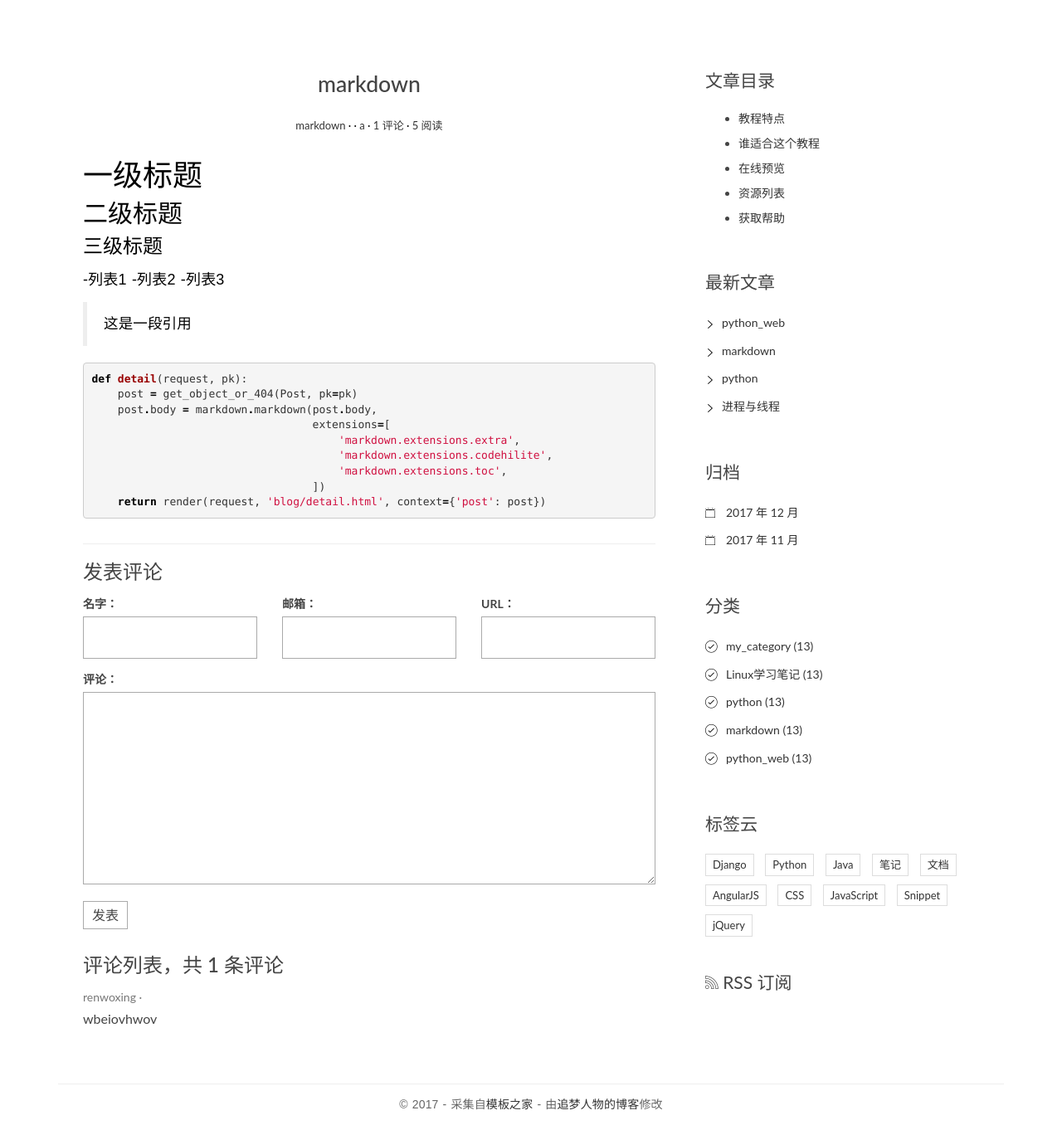
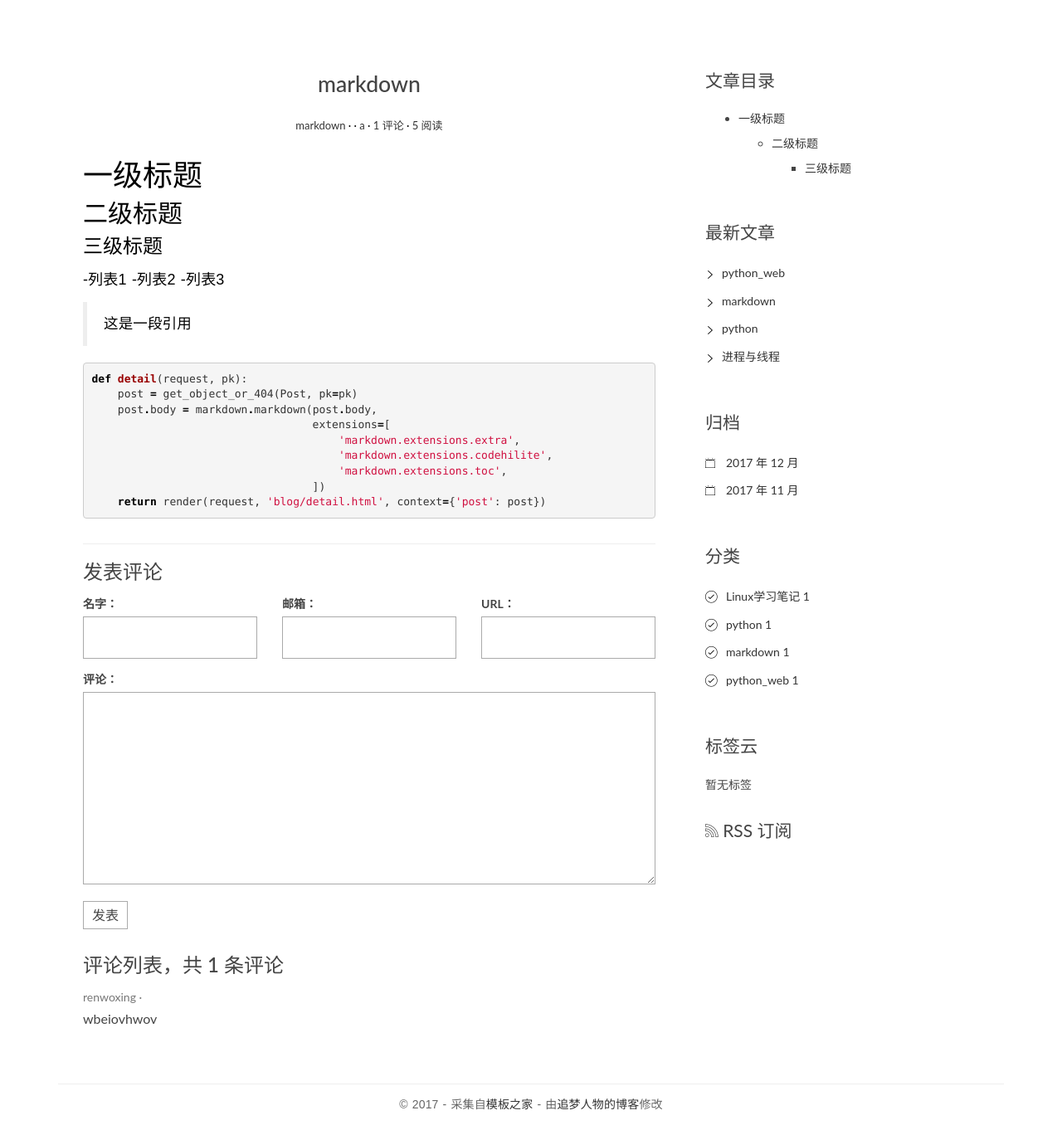
Before and after one commit to GreaterCode/python_web, a Django app: page /post/4/ in a window 1280 px wide. Shown: the part 91-1453 px from the top of the page at 83% size. Run offline with Django 3.2, Linux system fonts and the light colour scheme; data comes from the database, SQL or seed files in the repository; some libraries are stand-ins or nearby versions.

Commit message:
本次主要增加了四个功能
1、统计各个分类下的文章数
2、增加了标签功能
3、订阅功能
4、文章自动生成目录

```diff
--- a/blogproject/blog/templatetags/blog_tags.py
+++ b/blogproject/blog/templatetags/blog_tags.py
@@ -1,5 +1,7 @@
 from django import template
-from ..models  import Post,Category
+from ..models  import Post,Category,Tag
+from django.db.models import Count
+
 
 register = template.Library()
 
@@ -13,4 +15,8 @@
 
 @register.simple_tag
 def get_categories():
-	return Category.objects.all()
+	return Category.objects.annotate(num_posts = Count('post')).filter(num_posts__gt = 0)
+
+@register.simple_tag
+def get_tags():
+	return  Tag.objects.annotate(num_posts = Count('post')).filter(num_posts__gt = 0)
--- a/blogproject/blog/urls.py
+++ b/blogproject/blog/urls.py
@@ -8,5 +8,6 @@
 	url(r'^post/(?P<pk>[0-9]+)/$', views.PostDetailView.as_view(), name='detail'),
 	url(r'^archives/(?P<year>[0-9]{4})/(?P<month>[0-9]{1,2})/$',views.ArchivesView.as_view(),name = 'archives'),
 	url(r'^category/(?P<pk>[0-9]+)/$',views.CategoryView.as_view(),name = 'category'),
+	url(r'^tag/(?P<pk>[0-9]+)/$',views.TagView.as_view(),name = 'tag'),
 
 ]
--- a/blogproject/blog/views.py
+++ b/blogproject/blog/views.py
@@ -5,120 +5,152 @@
 from comments.forms import CommentForm
 from .models import Post,Category
 from django.views.generic import ListView,DetailView
-from django.core.paginator import Paginator
-
+from markdown.extensions.toc import TocExtension
+from django.utils.text import slugify
 
 
 
 # Create your views here.
 class IndexView(ListView):
-	model = Post
-	template_name = 'blog/index.html'
-	context_object_name = 'post_list'
+    model = Post
+    template_name = 'blog/index.html'
+    context_object_name = 'post_list'
 
-	#开启分页功能
-	paginate_by = 2
+    #开启分页功能
+    paginate_by = 1
 
-	def get_context_data(self,**kwargs):
-		#获取父类生成的传递给模版的字典
-		context = super().get_context_data(**kwargs)
+    def get_context_data(self, **kwargs):
+        """
+        在视图函数中将模板变量传递给模板是通过给 render 函数的 context 参数传递一个字典实现的，
+        例如 render(request, 'blog/index.html', context={'post_list': post_list})，
+        这里传递了一个 {'post_list': post_list} 字典给模板。
+        在类视图中，这个需要传递的模板变量字典是通过 get_context_data 获得的，
+        所以我们复写该方法，以便我们能够自己再插入一些我们自定义的模板变量进去。
+        """
 
-		#从父类的字典中获取paginator、page_obj、is_paginated
-		#paginator：Paginator的一个实例
-		#page_obj:Page的实例
-		#is_paginated:指示是否已经分页
-		paginator = context.get('paginator')
-		page = context.get('page_obj')
-		is_paginated = context.get('is_paginated')
+        # 首先获得父类生成的传递给模板的字典。
+        context = super().get_context_data(**kwargs)
 
-		#调用自己实现的pagination_data获取显示分页的内容
-		pagination_data = self.pagination_data(paginator,page,is_paginated)
+        # 父类生成的字典中已有 paginator、page_obj、is_paginated 这三个模板变量，
+        # paginator 是 Paginator 的一个实例，
+        # page_obj 是 Page 的一个实例，
+        # is_paginated 是一个布尔变量，用于指示是否已分页。
+        # 例如如果规定每页 10 个数据，而本身只有 5 个数据，其实就用不着分页，此时 is_paginated=False。
+        # 关于什么是 Paginator，Page 类在 Django Pagination 简单分页：http://zmrenwu.com/post/34/ 中已有详细说明。
+        # 由于 context 是一个字典，所以调用 get 方法从中取出某个键对应的值。
+        paginator = context.get('paginator')
+        page = context.get('page_obj')
+        is_paginated = context.get('is_paginated')
 
-		#将分页导航条的模板变量更新到context中
-		context.update(pagination_data)
+        # 调用自己写的 pagination_data 方法获得显示分页导航条需要的数据，见下方。
+        pagination_data = self.pagination_data(paginator, page, is_paginated)
 
-		#返回更新后的context
-		return context
+        # 将分页导航条的模板变量更新到 context 中，注意 pagination_data 方法返回的也是一个字典。
+        context.update(pagination_data)
 
-	def pagination_data(self,paginator,page,is_paginated):
-		if not is_paginated:
-			#若无分页，则无需显示分页导航条
-			return {}
+        # 将更新后的 context 返回，以便 ListView 使用这个字典中的模板变量去渲染模板。
+        # 注意此时 context 字典中已有了显示分页导航条所需的数据。
+        return context
 
-		#当前页左边连续的页码号，初值为空
-		left = []
+    def pagination_data(self, paginator, page, is_paginated):
+        if not is_paginated:
+            # 如果没有分页，则无需显示分页导航条，不用任何分页导航条的数据，因此返回一个空的字典
+            return {}
 
-		#当前页右边连续的页码号，初值为空
-		right = []
+        # 当前页左边连续的页码号，初始值为空
+        left = []
 
-		#标识第一页页码后面是否需要省略号
-		left_has_more = False
+        # 当前页右边连续的页码号，初始值为空
+        right = []
 
-		#标识最后一页前是否需要省略号
-		right_has_more = False
+        # 标示第 1 页页码后是否需要显示省略号
+        left_has_more = False
 
-    	#标识是否需要显示第一页
-		first = False
+        # 标示最后一页页码前是否需要显示省略号
+        right_has_more = False
 
-		#标识是否需要显示最后一页
-		last = False
+        # 标示是否需要显示第 1 页的页码号。
+        # 因为如果当前页左边的连续页码号中已经含有第 1 页的页码号，此时就无需再显示第 1 页的页码号，
+        # 其它情况下第一页的页码是始终需要显示的。
+        # 初始值为 False
+        first = False
 
-		#获得用户当前请求的页码号
-		page_number = page.number
+        # 标示是否需要显示最后一页的页码号。
+        # 需要此指示变量的理由和上面相同。
+        last = False
 
-		#获得分页后的总页数
-		total_pages = paginator.num_pages
+        # 获得用户当前请求的页码号
+        page_number = page.number
 
-		#获得整个分页页码列表，如[1,2,3,4,5]
-		page_range = paginator.page_range
+        # 获得分页后的总页数
+        total_pages = paginator.num_pages
 
-		if page_number == 1:
-			#获取当前页右边的连续页码号
-			right = page_range[page_number:page_number+1]
-			#如果最右边的页码比倒数第二页小，则需显示省略号
-			if right[-1] < total_pages -1:
-				right_has_more = True
+        # 获得整个分页页码列表，比如分了四页，那么就是 [1, 2, 3, 4]
+        page_range = paginator.page_range
 
-			#若最右边页码比最后一页还小，则显示最后一页页码
-			if right[-1] < total_pages:
-				last = True
-		elif page_number == total_pages:
-			#如果用户请求最后一页,
-			if (page_number - 3) > 0:
-				left = page_range[page_number - 3:page_number -1]
-			else:
-				left = 0
+        if page_number == 1:
+            # 如果用户请求的是第一页的数据，那么当前页左边的不需要数据，因此 left=[]（已默认为空）。
+            # 此时只要获取当前页右边的连续页码号，
+            # 比如分页页码列表是 [1, 2, 3, 4]，那么获取的就是 right = [2, 3]。
+            # 注意这里只获取了当前页码后连续两个页码，你可以更改这个数字以获取更多页码。
+            right = page_range[page_number:page_number + 2]
 
-			if left[0] > 2:
-				left_has_more = True
+            # 如果最右边的页码号比最后一页的页码号减去 1 还要小，
+            # 说明最右边的页码号和最后一页的页码号之间还有其它页码，因此需要显示省略号，通过 right_has_more 来指示。
+            if right[-1] < total_pages - 1:
+                right_has_more = True
 
-			if left[0] > 1:
-				first = True
-		else:
-			left = page_range[(page_number - 3) if (page_number - 3) > 0 else 0:page_number - 1]
-			right = page_number[page_number:page_number + 2]
+            # 如果最右边的页码号比最后一页的页码号小，说明当前页右边的连续页码号中不包含最后一页的页码
+            # 所以需要显示最后一页的页码号，通过 last 来指示
+            if right[-1] < total_pages:
+                last = True
 
-			if right[-1] < total_pages - 1:
-				right_has_more = True
-			if right[-1] < total_pages:
-				last = True
+        elif page_number == total_pages:
+            # 如果用户请求的是最后一页的数据，那么当前页右边就不需要数据，因此 right=[]（已默认为空），
+            # 此时只要获取当前页左边的连续页码号。
+            # 比如分页页码列表是 [1, 2, 3, 4]，那么获取的就是 left = [2, 3]
+            # 这里只获取了当前页码后连续两个页码，你可以更改这个数字以获取更多页码。
+            left = page_range[(page_number - 3) if (page_number - 3) > 0 else 0:page_number - 1]
 
-			if left[0] > 2:
-				left_has_more = True
+            # 如果最左边的页码号比第 2 页页码号还大，
+            # 说明最左边的页码号和第 1 页的页码号之间还有其它页码，因此需要显示省略号，通过 left_has_more 来指示。
+            if left[0] > 2:
+                left_has_more = True
 
-			if left[0] > 1:
-				first = True
-		data = {
-		'left':left,
-		'right':right,
-		'left_has_more':left_has_more,
-		'right_has_more':right_has_more,
-		'first':first,
-		'last':last,
+            # 如果最左边的页码号比第 1 页的页码号大，说明当前页左边的连续页码号中不包含第一页的页码，
+            # 所以需要显示第一页的页码号，通过 first 来指示
+            if left[0] > 1:
+                first = True
+        else:
+            # 用户请求的既不是最后一页，也不是第 1 页，则需要获取当前页左右两边的连续页码号，
+            # 这里只获取了当前页码前后连续两个页码，你可以更改这个数字以获取更多页码。
+            left = page_range[(page_number - 3) if (page_number - 3) > 0 else 0:page_number - 1]
+            right = page_range[page_number:page_number + 2]
 
-		}
+            # 是否需要显示最后一页和最后一页前的省略号
+            if right[-1] < total_pages - 1:
+                right_has_more = True
+            if right[-1] < total_pages:
+                last = True
 
-		return data
+            # 是否需要显示第 1 页和第 1 页后的省略号
+            if left[0] > 2:
+                left_has_more = True
+            if left[0] > 1:
+                first = True
+
+        data = {
+            'left': left,
+            'right': right,
+            'left_has_more': left_has_more,
+            'right_has_more': right_has_more,
+            'first': first,
+            'last': last,
+        }
+
+        return data
+
+
 
 
 
@@ -136,15 +168,15 @@
 
 '''
 def index(request):
-	post_list = Post.objects.all().order_by('-create_time')
-	return render(request,'blog/index.html',context={'post_list':post_list})
-	'''
+    post_list = Post.objects.all().order_by('-create_time')
+    return render(request,'blog/index.html',context={'post_list':post_list})
+    '''
 '''
-	return  render(request,'blog/index.html',context ={
-			'title':'我的博客首页',
-			'welcome':'欢迎访问我的博客首页'
+    return  render(request,'blog/index.html',context ={
+            'title':'我的博客首页',
+            'welcome':'欢迎访问我的博客首页'
 
-		})
+        })
 '''
 '''
 def detail(request, pk):
@@ -154,8 +186,8 @@
     post.increase_views()
 
     #extra:包含很多扩展
-	#codehilite:使得文字语法高亮
-	#toc：自动生成目录
+    #codehilite:使得文字语法高亮
+    #toc：自动生成目录
     post.body = markdown.markdown(post.body,
                                   extensions=[
                                       'markdown.extensions.extra',
@@ -165,43 +197,49 @@
     form = CommentForm()
     comment_list = post.comment_set.all()
     context = {'post':post,
-    			'form':form,
-    			'comment_list':comment_list
+                'form':form,
+                'comment_list':comment_list
     }
     return render(request, 'blog/detail.html', context=context)
 '''
 class PostDetailView(DetailView):
-	model = Post
-	template_name = 'blog/detail.html'
-	context_object_name = 'post'
+    model = Post
+    template_name = 'blog/detail.html'
+    context_object_name = 'post'
 
-	#重写get（）方法,以实现对阅读量的递增
-	def get(self,request,*args,**kwargs):
-		response = super(PostDetailView,self).get(request,*args,**kwargs)
+    #重写get（）方法,以实现对阅读量的递增
+    def get(self,request,*args,**kwargs):
+        response = super(PostDetailView,self).get(request,*args,**kwargs)
 
-		#将阅读量+1
-		self.object.increase_views()
-		return response
+        #将阅读量+1
+        self.object.increase_views()
+        return response
 
-	#重写get_object()以实现对post的body进行渲染
-	def get_object(self,queryset = None):
-		post = super(PostDetailView,self).get_object(queryset=None)
-		post.body = markdown.markdown(post.body,extensions = [
-			'markdown.extensions.extra',
-			'markdown.extensions.codehilite',
-			'markdown.extensions.toc',
-			])
-		return post
+    #重写get_object()以实现对post的body进行渲染
+    def get_object(self,queryset = None):
+        post = super(PostDetailView,self).get_object(queryset=None)
 
-	def get_context_data(self,**kwargs):
-		context = super(PostDetailView,self).get_context_data(**kwargs)
-		form = CommentForm()
-		comment_list = self.object.comment_set.all()
-		context.update({
-			'form':form,
-			'comment_list':comment_list
-			})
-		return context
+        #在页面的任何地方都可以插入目录
+        md = markdown.Markdown(extensions=[
+            'markdown.extensions.extra',
+            'markdown.extensions.codehilite',
+            'markdown.extensions.toc',
+            #美化标题的锚点URL
+            TocExtension(slugify=slugify),
+        ])
+        post.body = md.convert(post.body)
+        post.toc = md.toc
+        return post
+
+    def get_context_data(self,**kwargs):
+        context = super(PostDetailView,self).get_context_data(**kwargs)
+        form = CommentForm()
+        comment_list = self.object.comment_set.all()
+        context.update({
+            'form':form,
+            'comment_list':comment_list
+            })
+        return context
 
 
 
@@ -217,24 +255,33 @@
     return render(request, 'blog/index.html', context={'post_list': post_list})
  '''
 class ArchivesView(ListView):
- 	model = Post
- 	template_name = 'blog/index.html'
- 	context_object_name = 'post_list'
+    model = Post
+    template_name = 'blog/index.html'
+    context_object_name = 'post_list'
 
- 	def get_queryset(self):
- 		year = self.kwargs.get('year')
- 		month = self.kwargs.get('month')
- 		return super(ArchivesView,self).get_queryset().filter(create_time__year=year,
- 															create_time__month=month)
+    def get_queryset(self):
+        year = self.kwargs.get('year')
+        month = self.kwargs.get('month')
+        return super(ArchivesView,self).get_queryset().filter(create_time__year=year,
+                                                            create_time__month=month)
 
 
 '''
 def category(request,pk):
-	cate =  get_object_or_404(Category,pk=pk)
-	post_list = Post.objects.filter(category=cate).order_by('-create_time')
-	return render(request,'blog/index.html',context = {'post_list':post_list})
+    cate =  get_object_or_404(Category,pk=pk)
+    post_list = Post.objects.filter(category=cate).order_by('-create_time')
+    return render(request,'blog/index.html',context = {'post_list':post_list})
 '''
 class CategoryView(IndexView):
-	def get_queryset(self):
-		cate = get_object_or_404(Category,pk=self.kwargs.get('pk'))
-		return super(CategoryView,self).get_queryset().filter(category = cate)
+    def get_queryset(self):
+        cate = get_object_or_404(Category,pk=self.kwargs.get('pk'))
+        return super(CategoryView,self).get_queryset().filter(category = cate)
+
+class TagView(ListView):
+    model = Post
+    template_name = 'blog/index.html'
+    context_object_name = 'post_list'
+
+    def get_queryset(self):
+        tag = get_object_or_404(Tag,pk=self.kwargs.get('pk'))
+        return  super(TagView,self).get_queryset().filter(tags = tag)
--- a/blogproject/blogproject/urls.py
+++ b/blogproject/blogproject/urls.py
@@ -15,11 +15,13 @@
 """
 from django.conf.urls import url,include
 from django.contrib import admin
+from blog.feeds import AllPostsRssFeed
 
 
 urlpatterns = [
     url(r'^admin/', admin.site.urls),
     url(r'',include('blog.urls')),
     url(r'',include('comments.urls')),
+    url(r'^all/rss/$',AllPostsRssFeed(),name='rss'),
 
 ]
--- a/blogproject/templates/base.html
+++ b/blogproject/templates/base.html
@@ -107,7 +107,7 @@
                     <ul>
                         {% for category in category_list %}
                             <li>
-                                <a href="{% url 'blog:category' category.pk%}">{{ category.name }} <span class="post-count">(13)</span></a>
+                                <a href="{% url 'blog:category' category.pk%}">{{ category.name }} <span class="post-count">{{ category.num_posts }}</span></a>
                             </li>
                         {% empty %}
                         暂无分类
@@ -116,41 +116,19 @@
                 </div>
                 <div class="widget widget-tag-cloud">
                     <h3 class="widget-title">标签云</h3>
+                    {% get_tags as tag_list %}
                     <ul>
+                        {% for tag in teg_list %}
                         <li>
-                            <a href="#">Django</a>
+                            <a href="{% url 'blog:tag' tag.pk %}">{{ tag.name }} </a>
                         </li>
-                        <li>
-                            <a href="#">Python</a>
-                        </li>
-                        <li>
-                            <a href="#">Java</a>
-                        </li>
-                        <li>
-                            <a href="#">笔记</a>
-                        </li>
-                        <li>
-                            <a href="#">文档</a>
-                        </li>
-                        <li>
-                            <a href="#">AngularJS</a>
-                        </li>
-                        <li>
-                            <a href="#">CSS</a>
-                        </li>
-                        <li>
-                            <a href="#">JavaScript</a>
-                        </li>
-                        <li>
-                            <a href="#">Snippet</a>
-                        </li>
-                        <li>
-                            <a href="#">jQuery</a>
-                        </li>
+                        {% empty %}
+                        暂无标签
+                        {% endfor %}
                     </ul>
                 </div>
                 <div class="rss">
-                    <a href=""><span class="ion-social-rss-outline"></span> RSS 订阅</a>
+                    <a href="{% url 'rss' %}"><span class="ion-social-rss-outline"></span> RSS 订阅</a>
                 </div>
             </aside>
 
--- a/blogproject/templates/blog/detail.html
+++ b/blogproject/templates/blog/detail.html
@@ -70,22 +70,6 @@
 {% block toc %}
     <div class="widget widget-content">
         <h3 class="widget-title">文章目录</h3>
-        <ul>
-            <li>
-                <a href="#">教程特点</a>
-            </li>
-            <li>
-                <a href="#">谁适合这个教程</a>
-            </li>
-            <li>
-                <a href="#">在线预览</a>
-            </li>
-            <li>
-                <a href="#">资源列表</a>
-            </li>
-            <li>
-                <a href="#">获取帮助</a>
-            </li>
-        </ul>
+        {{ post.toc|safe }}
     </div>
 {% endblock toc %}
```
Also changed, not shown: blogproject/blog/feeds.py (added, +24 -0 lines), blogproject/templates/blog/index.html (+9 -7 lines).
